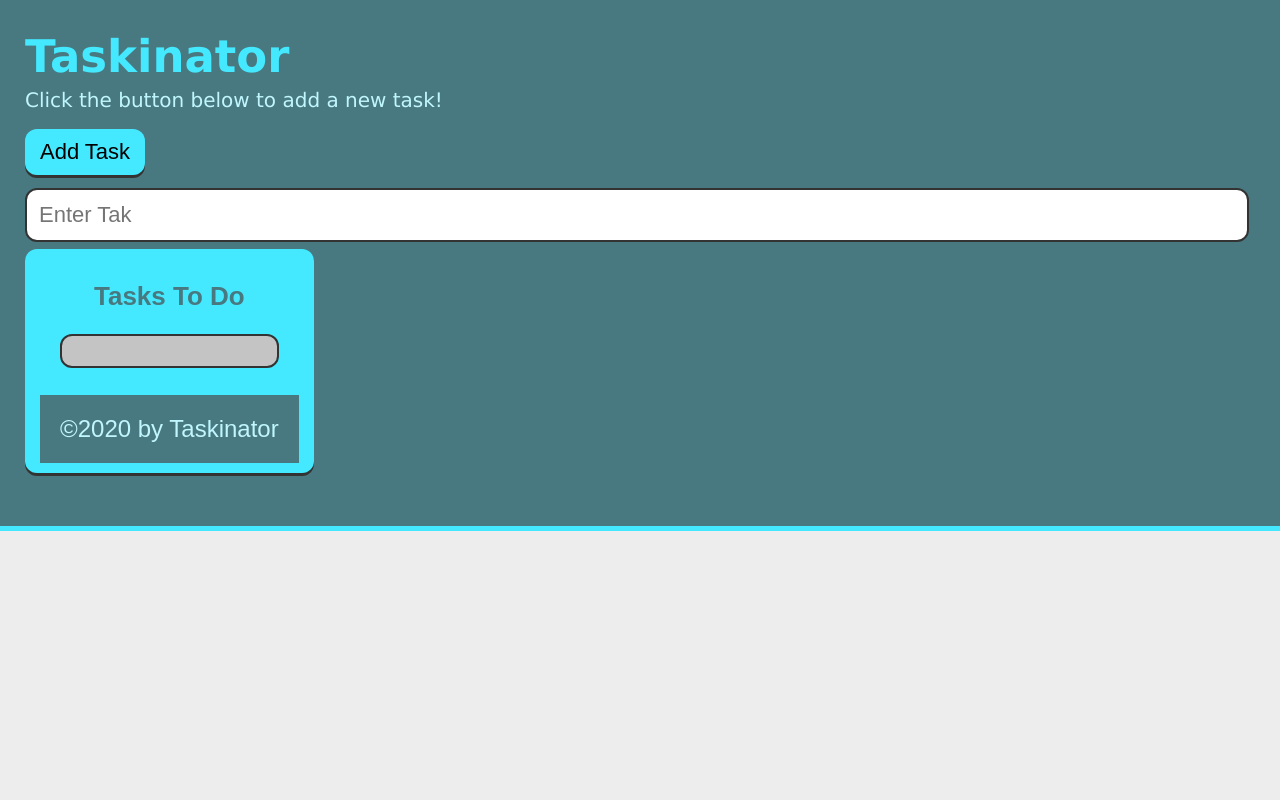
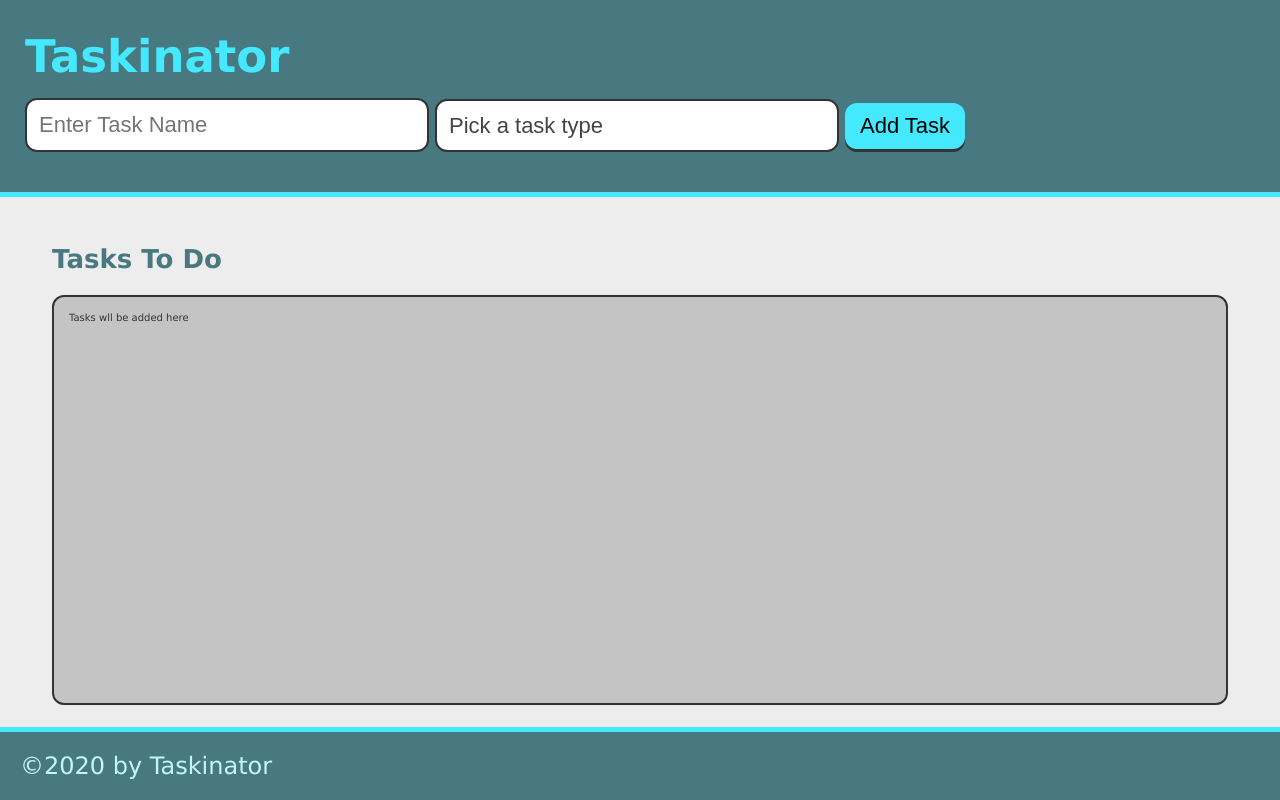
Before and after one commit to TravisSwift/taskinator, a plain HTML site: page index.html in a window 1280 px wide. Drawn offline with Linux system fonts and the light colour scheme.

Commit message:
edited form elements

```diff
--- a/index.html
+++ b/index.html
@@ -11,28 +11,41 @@
 
 <body>
 
+  <!-- adding comment to commit-->
   <header>
     <h1 class="page-title">Taskinator</h1>
-    <p>Click the button below to add a new task!</p>
-    <button class="btn" id="save-task">Add Task</button>
+  <!--  <p>Click the button below to add a new task!</p>
+    <button class="btn" id="save-task">Add Task</button> -->
+
+
 
     <form id="task-form">
-        <div class="form-group">
-            <input type="text" name="task-name" placeholder="Enter Tak"
-        </div>
-        <div class="form-group">
-        <button class="btn" id="save-task" type="submit>Add Task</button>
-        </div>
+      <div class="form-group">
+        <input type="text" name="task-name" class="text-input" placeholder="Enter Task Name" />
+      </div>
+      <div class="form-group">
+        <select name="task-type" class="select-dropdown">
+          <option value="" disabled selected>Pick a task type</option>
+          <option value="Print">Print</option>
+          <option value="Web">Web</option>
+          <option value="Mobile">Mobile</option>
+        </select>
+      </div>
+      <div class="form-group">
+        <button class="btn" id="save-task" type="submit">Add Task</button>
+      </div>
+    </form>
 
-    </form>
   </header>
+
 
   <main class="page-content">
     <section class="task-list-wrapper">
       <h2 class="list-title">Tasks To Do</h2>
-      <ul class="task-list" id="tasks-to-do"></ul>
+      <ul class="task-list" id="tasks-to-do">Tasks wll be added here</ul>
     </section>
-  </main>
+
+    </main>
 
   <footer>
     &copy;2020 by Taskinator
@@ -41,4 +54,5 @@
   <script src="./assets/js/script.js"></script>
 </body>
 
+
 </html>
```
